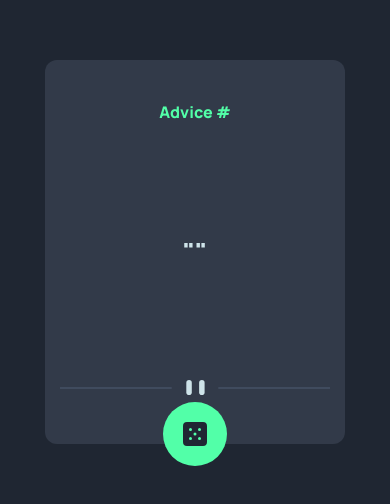
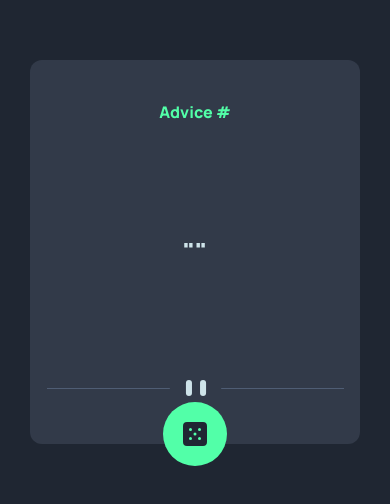
Before and after one commit to chiamaka28/advice, a website: page index.html in a window 390 px wide. Shown: the part 170-674 px from the top of the page. Drawn offline with Linux system fonts and the light colour scheme.

Commit message:
fixed the width of the container for mobile view

```diff
--- a/index.html
+++ b/index.html
@@ -21,7 +21,7 @@
 <body class="h-[100vh] w-[100%] ">
 <div class=" h-[100vh] w-[100%]  bg-Dark-Blue flex justify-center items-center flex-col">
 
-    <div class="quote-container w-[300px] lg:w-[27rem] h-96  bg-Dark-Grayish-Blue rounded-xl flex  items-center justify-between  flex-col relative">
+    <div class="quote-container w-[330px] lg:w-[27rem] h-96  bg-Dark-Grayish-Blue rounded-xl flex  items-center justify-between  flex-col relative">
       <h3 class="text-neon-green mt-10">Advice <span class="quote-id">#<!-- Advice ID goes here --></span></h3>
       <p class="text-[25px] text-light-cyan text-center font-extrabold px-5 " id="quote">"<!-- Advice text goes here -->"</p>
       <div class="bg-mobile-pattern md:desktop-pattern h-6 w-[90%] bg-no-repeat mb-10  mx-[10px] bg-contain"></div>
```
Also changed, not shown: dist/output.css.
